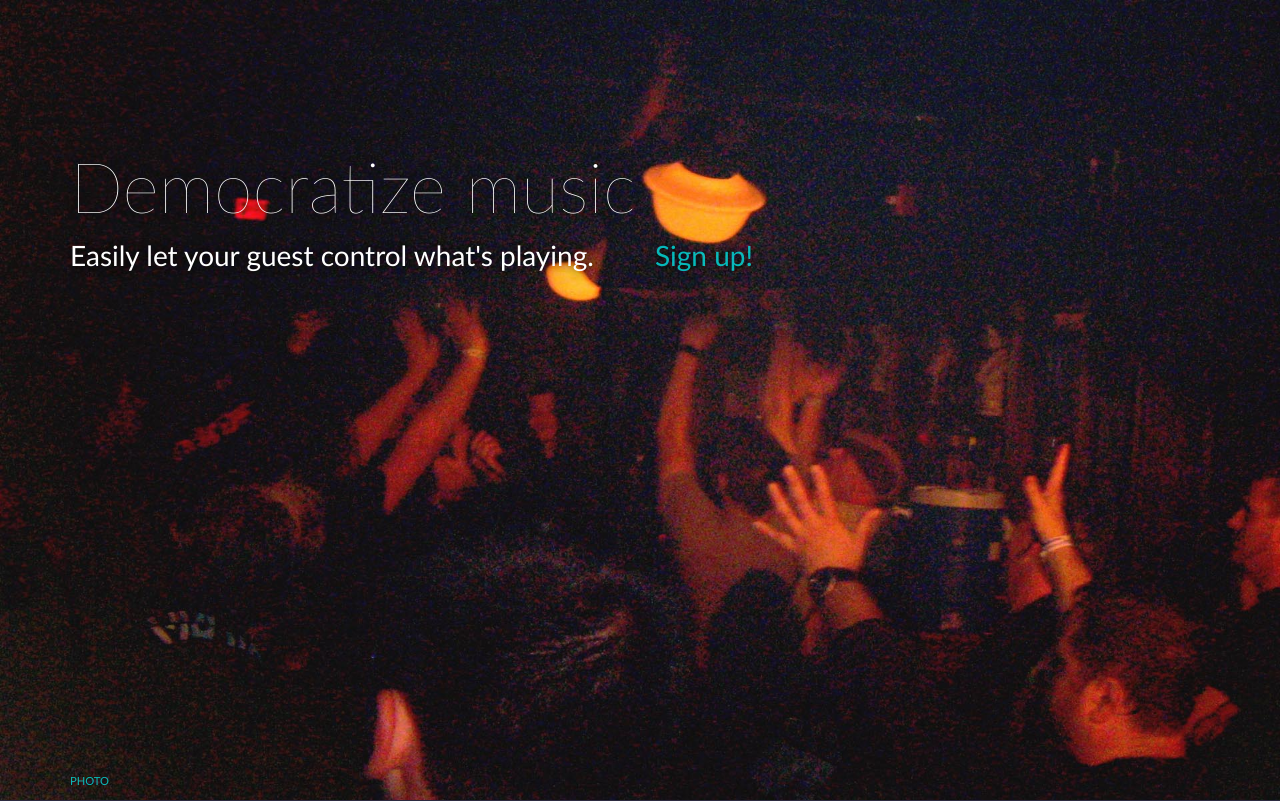
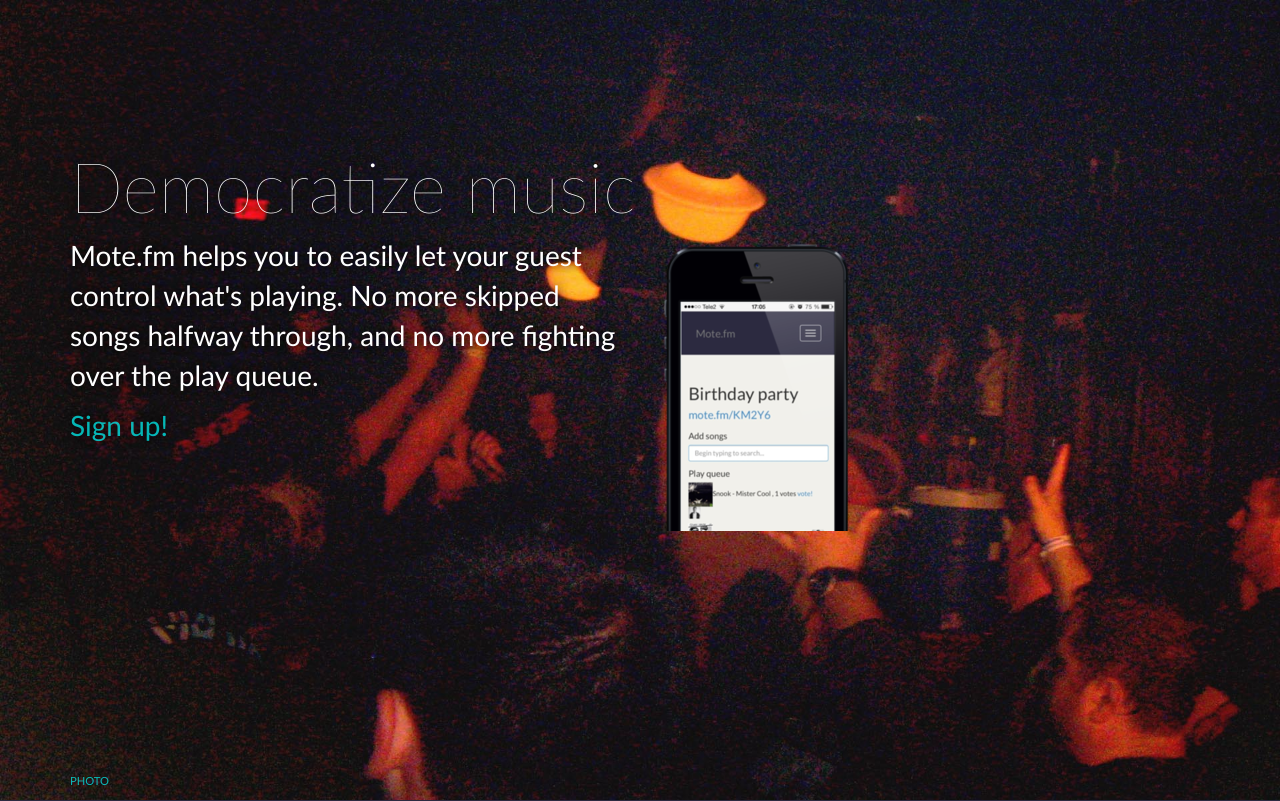
Before and after one commit to klaseskilson/Mote.fm, a CodeIgniter app: page / in a window 1280 px wide. Shown: the part 90-891 px from the top of the page. Run offline with CodeIgniter, Linux system fonts and the light colour scheme; style sheets or scripts are compiled from the project's sources; some libraries are stand-ins or nearby versions.

Commit message:
Updated laning page a bit, temporarily. Mostly a concept.

```diff
--- a/server/application/views/landing.php
+++ b/server/application/views/landing.php
@@ -9,13 +9,16 @@
 			<div class="row">
 				<div class="col-sm-6 screamer">
 					<p>
-						Easily let your guest control what's playing.
+						Mote.fm helps you to easily let your guest control what's playing.
+						No more skipped songs halfway through, and no more fighting over the play queue.
+					</p>
+					<p>
+						<a href="#second">Sign up!</a>
 					</p>
 				</div>
 				<div class="col-sm-6 screamer">
-					<p>
-						<a href="#second">Sign up!</a>
-					</p>
+					<img src="<?php echo base_url().'web/img/landing/screenshot_iphone.png'; ?>" alt="iPhone screenshot"
+						title="Apapts to your screen!" data-toggle="tooltip" />
 				</div>
 			</div> <!-- end .row -->
 			<div class="bottom">
```
Also changed, not shown: server/web/img/landing/screenshot_iphone.png (added).
